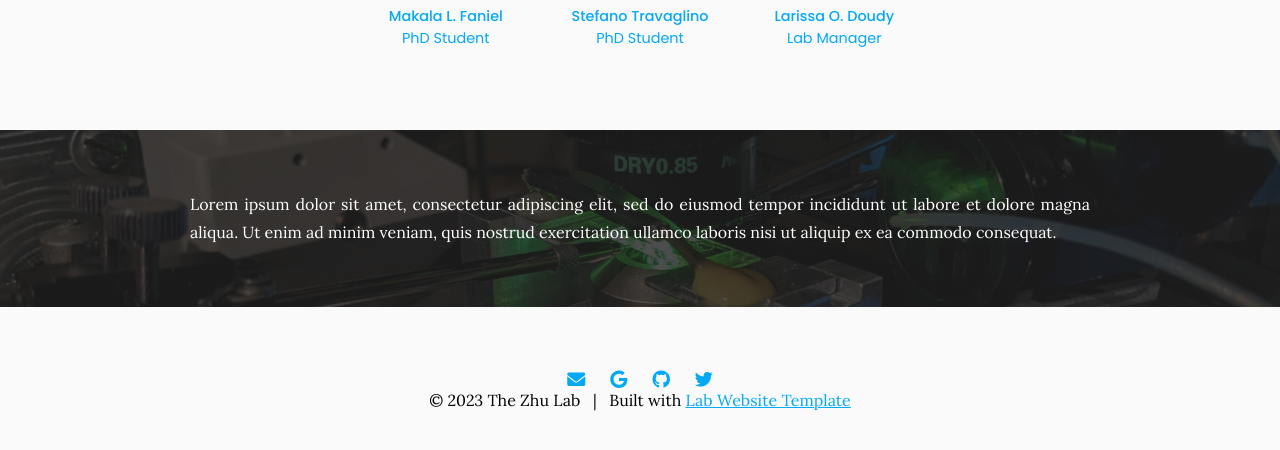
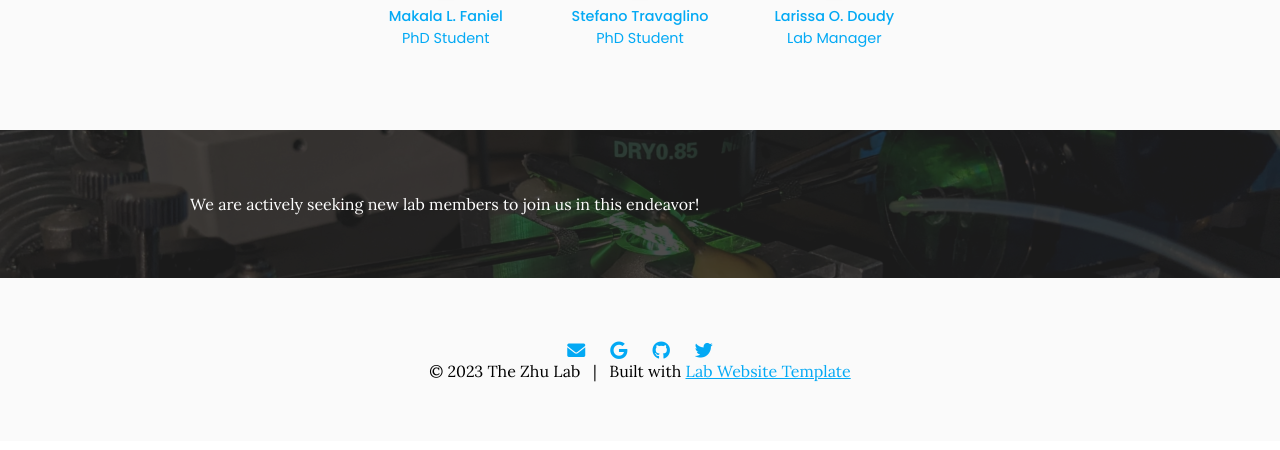
Before and after one commit to theZhuLab/zhu_lab_website, a Jekyll site: the page built from team/index.md, in a window 1280 px wide and 900 px high, scrolled down 715 px, cut to the strip 430-880 px from the top of the window. Built offline with Jekyll 4.4.1, drawn with Linux system fonts in a browser that asks for light colours.

Commit message:
Update index.md

```diff
--- a/team/index.md
+++ b/team/index.md
@@ -45,8 +45,7 @@ We are a team of passionate and diverse biomedical, mechanical engineers, biophy
 
 {% include section.html background="images/banner.jpg" dark=true%}
 
-Lorem ipsum dolor sit amet, consectetur adipiscing elit, sed do eiusmod tempor incididunt ut labore et dolore magna aliqua.
-Ut enim ad minim veniam, quis nostrud exercitation ullamco laboris nisi ut aliquip ex ea commodo consequat.
+We are actively seeking new lab members to join us in this endeavor!
 
 {% include section.html %}
 <!--
```
